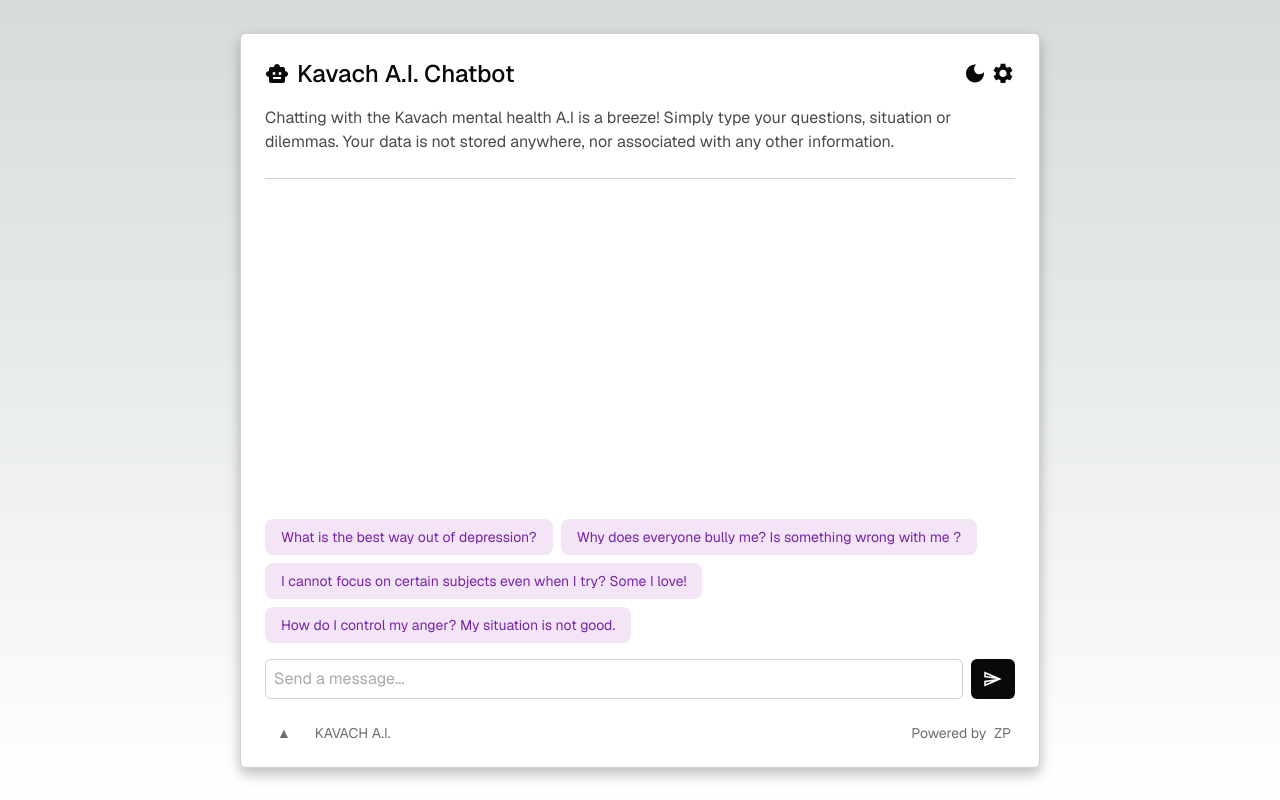
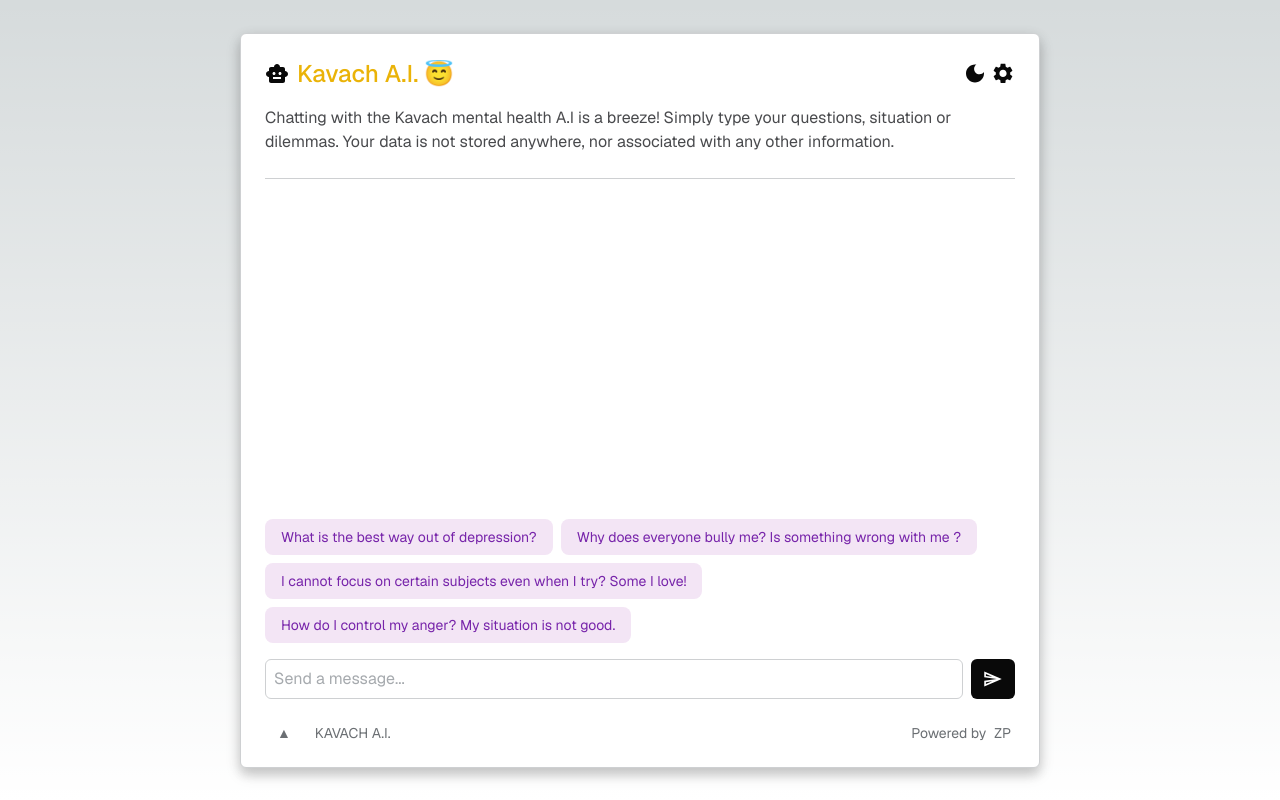
Before and after one commit to engagepy/ai_multimodal_webapp, a Next.js app: page / in a window 1280 px wide. Built offline with nearby package versions, Linux system fonts and the light colour scheme.

Commit message:
yellow added

```diff
--- a/app/page.tsx
+++ b/app/page.tsx
@@ -43,7 +43,7 @@ export default function Home() {
               <svg width="24" height="25" viewBox="0 0 24 25">
                 <path d="M20 9.96057V7.96057C20 6.86057 19.1 5.96057 18 5.96057H15C15 4.30057 13.66 2.96057 12 2.96057C10.34 2.96057 9 4.30057 9 5.96057H6C4.9 5.96057 4 6.86057 4 7.96057V9.96057C2.34 9.96057 1 11.3006 1 12.9606C1 14.6206 2.34 15.9606 4 15.9606V19.9606C4 21.0606 4.9 21.9606 6 21.9606H18C19.1 21.9606 20 21.0606 20 19.9606V15.9606C21.66 15.9606 23 14.6206 23 12.9606C23 11.3006 21.66 9.96057 20 9.96057ZM7.5 12.4606C7.5 11.6306 8.17 10.9606 9 10.9606C9.83 10.9606 10.5 11.6306 10.5 12.4606C10.5 13.2906 9.83 13.9606 9 13.9606C8.17 13.9606 7.5 13.2906 7.5 12.4606ZM16 17.9606H8V15.9606H16V17.9606ZM15 13.9606C14.17 13.9606 13.5 13.2906 13.5 12.4606C13.5 11.6306 14.17 10.9606 15 10.9606C15.83 10.9606 16.5 11.6306 16.5 12.4606C16.5 13.2906 15.83 13.9606 15 13.9606Z" />
               </svg>
-              <h1 className='chatbot-text-primary text-xl md:text-2xl font-medium'>Kavach A.I. Chatbot</h1>
+              <h1 className=' text-xl md:text-2xl font-medium text-yellow-500'>Kavach A.I. 😇</h1>
             </div>
             <div className='flex gap-1'>
               <ThemeButton />
```
